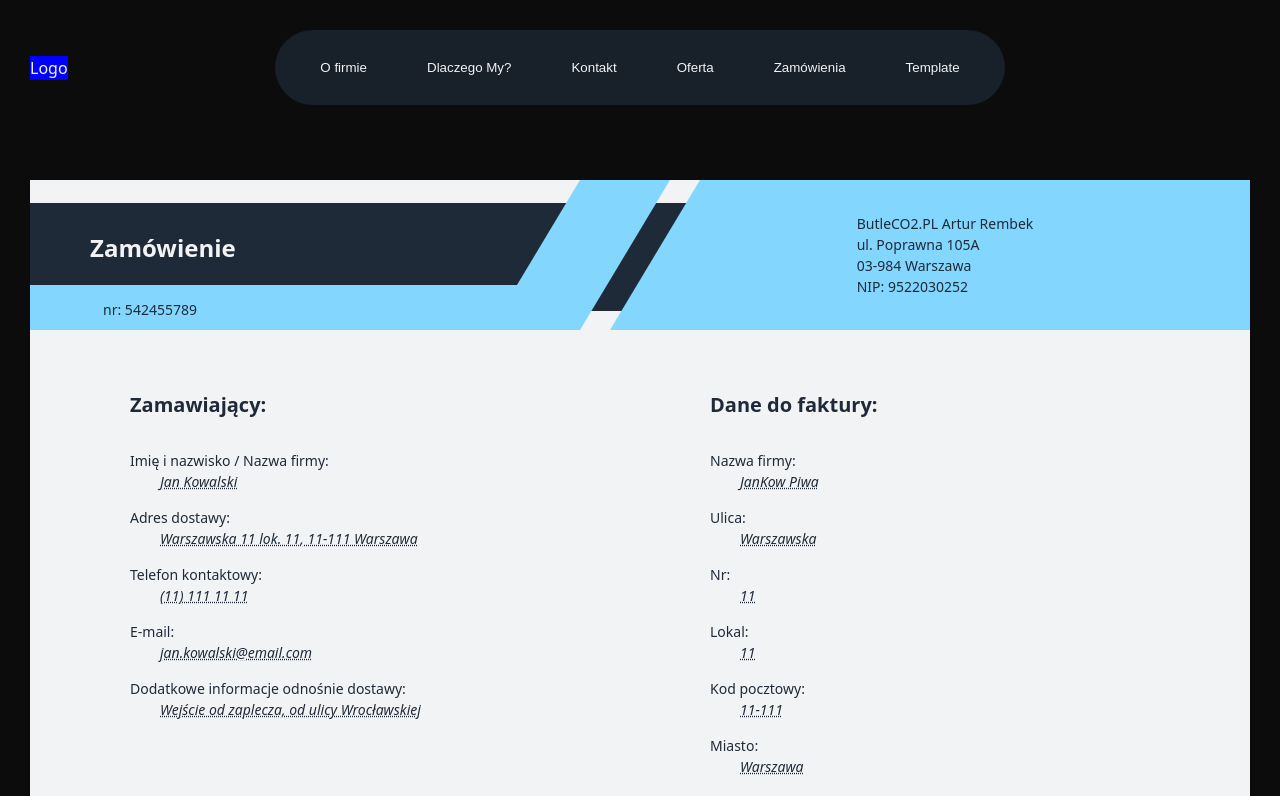
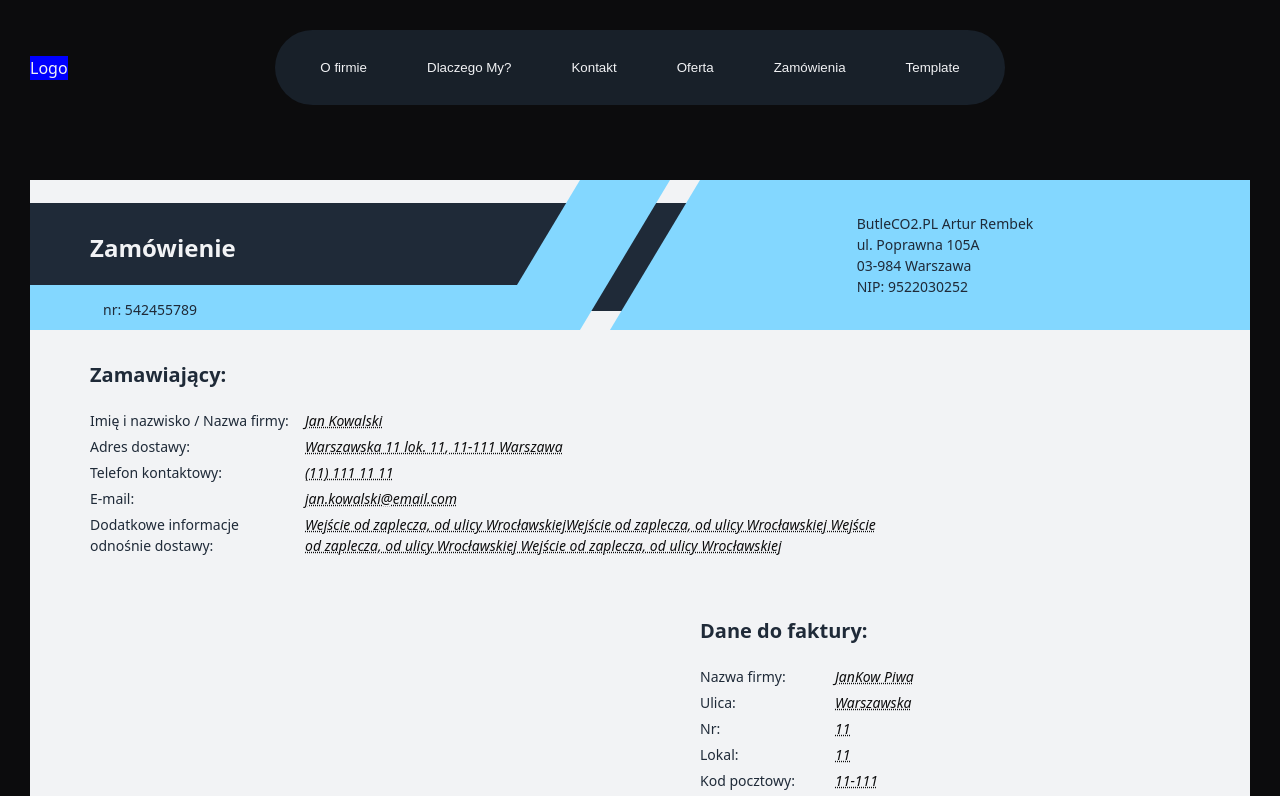
Before and after one commit to AMichalMurawski/butleCO2, a React (Vite) app: page /orders in a window 1280 px wide. Shown: the top 796 px of the page. Built offline with nearby package versions, Linux system fonts and the light colour scheme.

Commit message:
stylize Client and Invoice fragments + create one styled file for both fragments

```diff
--- /dev/null
+++ b/src/components/OrderForm/ClientInvoiceStyled/FormData.styled.ts
@@ -0,0 +1,44 @@
+import styled from 'styled-components';
+import { H3, P } from '../../../styles/Global.styled';
+
+interface FormWraperProps {
+  $autoMargin: 'left' | 'right';
+}
+
+export const FormWraper = styled.div<FormWraperProps>`
+  padding: 30px 60px;
+  ${({ $autoMargin }) => ($autoMargin === 'right' ? 'margin-right' : 'margin-left')}: auto;
+  min-width: 50%;
+  max-width: 75%;
+  text-align: left;
+  display: flex;
+  flex-direction: column;
+  gap: 5px;
+`;
+
+export const Subtitle = styled(H3)`
+  margin-bottom: 15px;
+`;
+
+export const DataWraper = styled.div`
+  display: flex;
+  flex-direction: row;
+  gap: 15px;
+`;
+
+interface DataNameProps {
+  $width: string;
+}
+
+export const DataName = styled(P)<DataNameProps>`
+  color: ${({ theme }) => theme.color.structural};
+  width: ${({ $width }) => $width};
+  min-width: ${({ $width }) => $width};
+`;
+
+// only for visualization before create fields
+export const DataValue = styled(P)`
+  font-style: italic;
+  text-decoration: underline dotted;
+  color: ${({ theme }) => theme.color.main};
+`;
--- a/src/components/OrderForm/FormClient/FormClient.styled.ts
+++ /dev/null
@@ -1,38 +0,0 @@
-import styled from 'styled-components';
-import { H3, P } from '../../../styles/Global.styled';
-
-export const InvoiceClient = styled.div`
-  padding: 60px;
-  display: flex;
-  flex-direction: row;
-  gap: 60px;
-  // justify-content: space-between;
-`;
-
-export const ClientWraper = styled.div`
-  width: max(40%, 250px);
-  margin-inline: auto;
-  text-align: left;
-  display: flex;
-  flex-direction: column;
-  gap: 15px;
-  // box-shadow: 0 0 1px 1px red;
-`;
-
-export const Subtitle = styled(H3)`
-  margin-bottom: 15px;
-`;
-
-export const ClientData = styled.div`
-  display: flex;
-  flex-direction: column;
-`;
-
-export const ClientName = styled(P)``;
-
-// only for visualization before create fields
-export const ViualText = styled(P)`
-  margin-left: 30px;
-  font-style: italic;
-  text-decoration: underline dotted;
-`;
--- a/src/components/OrderForm/FormClient/FormClient.tsx
+++ b/src/components/OrderForm/FormClient/FormClient.tsx
@@ -1,71 +1,40 @@
 import React from 'react';
 import {
-  ClientData,
-  ClientName,
-  ClientWraper,
-  InvoiceClient,
   Subtitle,
-  ViualText,
-} from './FormClient.styled';
+  FormWraper,
+  DataWraper,
+  DataName,
+  DataValue,
+} from '../ClientInvoiceStyled/FormData.styled';
 
 const FormClient: React.FC = () => {
   return (
-    <InvoiceClient>
-      <ClientWraper>
-        <Subtitle>Zamawiający:</Subtitle>
-        <ClientData>
-          <ClientName>Imię i nazwisko / Nazwa firmy:</ClientName>
-          <ViualText>Jan Kowalski</ViualText>
-        </ClientData>
-        <ClientData>
-          <ClientName>Adres dostawy:</ClientName>
-          <ViualText>Warszawska 11 lok. 11, 11-111 Warszawa</ViualText>
-        </ClientData>
-        <ClientData>
-          <ClientName>Telefon kontaktowy:</ClientName>
-          <ViualText>(11) 111 11 11</ViualText>
-        </ClientData>
-        <ClientData>
-          <ClientName>E-mail:</ClientName>
-          <ViualText>jan.kowalski@email.com</ViualText>
-        </ClientData>
-        <ClientData>
-          <ClientName>Dodatkowe informacje odnośnie dostawy:</ClientName>
-          <ViualText>Wejście od zaplecza, od ulicy Wrocławskiej</ViualText>
-        </ClientData>
-      </ClientWraper>
-      <ClientWraper>
-        <Subtitle>Dane do faktury:</Subtitle>
-        <ClientData>
-          <ClientName>Nazwa firmy:</ClientName>
-          <ViualText>JanKow Piwa</ViualText>
-        </ClientData>
-        <ClientData>
-          <ClientName>Ulica:</ClientName>
-          <ViualText>Warszawska</ViualText>
-        </ClientData>
-        <ClientData>
-          <ClientName>Nr:</ClientName>
-          <ViualText>11</ViualText>
-        </ClientData>
-        <ClientData>
-          <ClientName>Lokal:</ClientName>
-          <ViualText>11</ViualText>
-        </ClientData>
-        <ClientData>
-          <ClientName>Kod pocztowy:</ClientName>
-          <ViualText>11-111</ViualText>
-        </ClientData>
-        <ClientData>
-          <ClientName>Miasto:</ClientName>
-          <ViualText>Warszawa</ViualText>
-        </ClientData>
-        <ClientData>
-          <ClientName>NIP:</ClientName>
-          <ViualText>123456789</ViualText>
-        </ClientData>
-      </ClientWraper>
-    </InvoiceClient>
+    <FormWraper $autoMargin="right">
+      <Subtitle>Zamawiający:</Subtitle>
+      <DataWraper>
+        <DataName $width="200px">Imię i nazwisko / Nazwa firmy:</DataName>
+        <DataValue>Jan Kowalski</DataValue>
+      </DataWraper>
+      <DataWraper>
+        <DataName $width="200px">Adres dostawy:</DataName>
+        <DataValue>Warszawska 11 lok. 11, 11-111 Warszawa</DataValue>
+      </DataWraper>
+      <DataWraper>
+        <DataName $width="200px">Telefon kontaktowy:</DataName>
+        <DataValue>(11) 111 11 11</DataValue>
+      </DataWraper>
+      <DataWraper>
+        <DataName $width="200px">E-mail:</DataName>
+        <DataValue>jan.kowalski@email.com</DataValue>
+      </DataWraper>
+      <DataWraper>
+        <DataName $width="200px">Dodatkowe informacje odnośnie dostawy:</DataName>
+        <DataValue>
+          Wejście od zaplecza, od ulicy WrocławskiejWejście od zaplecza, od ulicy Wrocławskiej
+          Wejście od zaplecza, od ulicy Wrocławskiej Wejście od zaplecza, od ulicy Wrocławskiej
+        </DataValue>
+      </DataWraper>
+    </FormWraper>
   );
 };
 
--- a/src/components/OrderForm/FormInvoice/FormInvoice.tsx
+++ b/src/components/OrderForm/FormInvoice/FormInvoice.tsx
@@ -0,0 +1,46 @@
+import React from 'react';
+import {
+  Subtitle,
+  FormWraper,
+  DataWraper,
+  DataName,
+  DataValue,
+} from '../ClientInvoiceStyled/FormData.styled';
+
+const FormInvoice: React.FC = () => {
+  return (
+    <FormWraper $autoMargin="left">
+      <Subtitle>Dane do faktury:</Subtitle>
+      <DataWraper>
+        <DataName $width="120px">Nazwa firmy:</DataName>
+        <DataValue>JanKow Piwa</DataValue>
+      </DataWraper>
+      <DataWraper>
+        <DataName $width="120px">Ulica:</DataName>
+        <DataValue>Warszawska</DataValue>
+      </DataWraper>
+      <DataWraper>
+        <DataName $width="120px">Nr:</DataName>
+        <DataValue>11</DataValue>
+      </DataWraper>
+      <DataWraper>
+        <DataName $width="120px">Lokal:</DataName>
+        <DataValue>11</DataValue>
+      </DataWraper>
+      <DataWraper>
+        <DataName $width="120px">Kod pocztowy:</DataName>
+        <DataValue>11-111</DataValue>
+      </DataWraper>
+      <DataWraper>
+        <DataName $width="120px">Miasto:</DataName>
+        <DataValue>Warszawa</DataValue>
+      </DataWraper>
+      <DataWraper>
+        <DataName $width="120px">NIP:</DataName>
+        <DataValue>123456789</DataValue>
+      </DataWraper>
+    </FormWraper>
+  );
+};
+
+export default FormInvoice;
--- a/src/components/OrderForm/OrderForm.tsx
+++ b/src/components/OrderForm/OrderForm.tsx
@@ -9,9 +9,7 @@ import { Formik } from 'formik';
 import { initialValues } from './initialValues';
 import Button from '../../components/Button/Button';
 import { theme } from '../../styles/theme';
-import FormHeader from './FormHeader/FormHeader';
-import FormClient from './FormClient/FormClient';
-import FormProducts from './FormProducts/FormProducts';
+import { FormHeader, FormClient, FormProducts, FormInvoice } from '.';
 
 const OrderForm: React.FC = () => {
   const handleSubmit = () => {
@@ -23,6 +21,7 @@ const OrderForm: React.FC = () => {
       <InvoiceWraper>
         <FormHeader />
         <FormClient />
+        <FormInvoice />
         <FormProducts />
         <SubmitButtonWraper>
           <Button
--- /dev/null
+++ b/src/components/OrderForm/index.tsx
@@ -0,0 +1,4 @@
+export { default as FormClient } from './FormClient/FormClient';
+export { default as FormHeader } from './FormHeader/FormHeader';
+export { default as FormInvoice } from './FormInvoice/FormInvoice';
+export { default as FormProducts } from './FormProducts/FormProducts';
```
Also changed, not shown: src/components/OrderForm/FormInvoice/FormInvoice.styled.ts (deleted).
